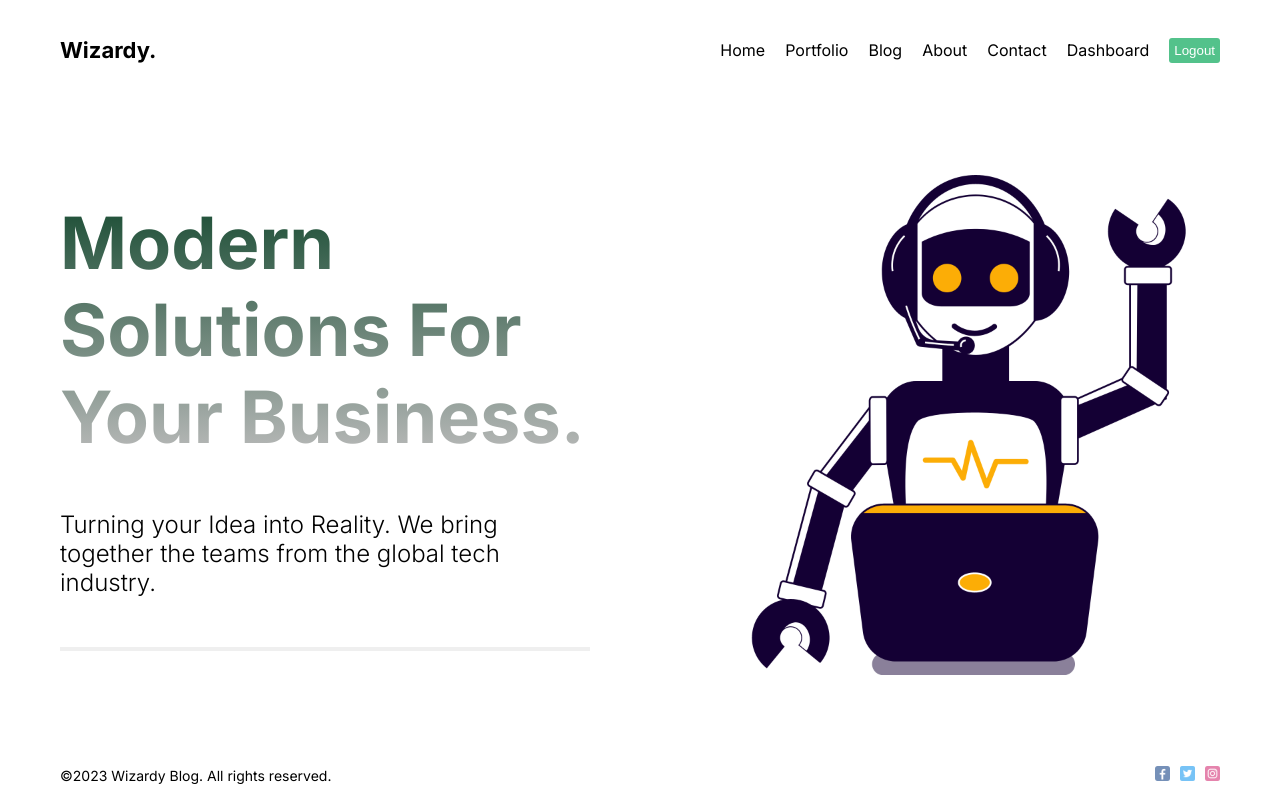
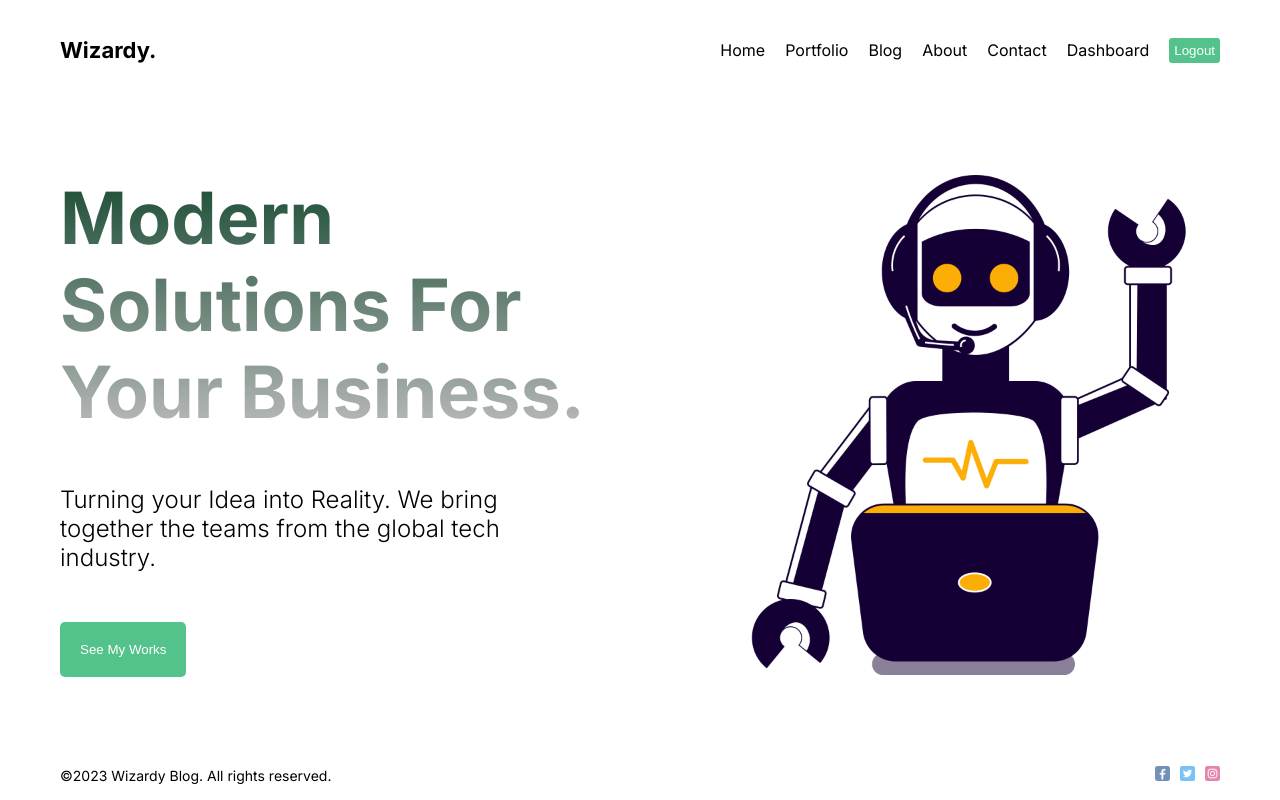
Before and after one commit to ElazzouziHassan/NEXTJS-BLOG-APP, a Next.js app: page / in a window 1280 px wide. Built offline with nearby package versions, Linux system fonts and the light colour scheme.

Commit message:
see my works action added to home page

```diff
--- a/src/app/page.jsx
+++ b/src/app/page.jsx
@@ -1,6 +1,7 @@
 import Image from 'next/image'
 import styles from './page.module.css'
 import Hero from "public/hero.png";
+import Button from '@/components/button/button';
 
 export default function Home() {
   return (
@@ -13,7 +14,7 @@ export default function Home() {
           Turning your Idea into Reality. We bring together the teams from the
           global tech industry.
         </p>
-        <button url="/portfolio" text="See Our Works"/>
+        <Button url="/portfolio" text="See My Works"/>
       </div>
       <div className={styles.item}>
         <Image src={Hero} alt="" className={styles.img} />
--- /dev/null
+++ b/src/components/button/Button.jsx
@@ -0,0 +1,13 @@
+import React from "react";
+import styles from "./button.module.css";
+import Link from "next/link";
+
+const Button = ({ text, url }) => {
+  return (
+    <Link href={url}>
+      <button className={styles.container}>{text}</button>
+    </Link>
+  );
+};
+
+export default Button;
--- /dev/null
+++ b/src/components/button/button.module.css
@@ -0,0 +1,9 @@
+.container {
+  padding: 20px;
+  cursor: pointer;
+  background-color: #53c28b;
+  border: none;
+  border-radius: 5px;
+  width: max-content;
+  color: white;
+}
```
